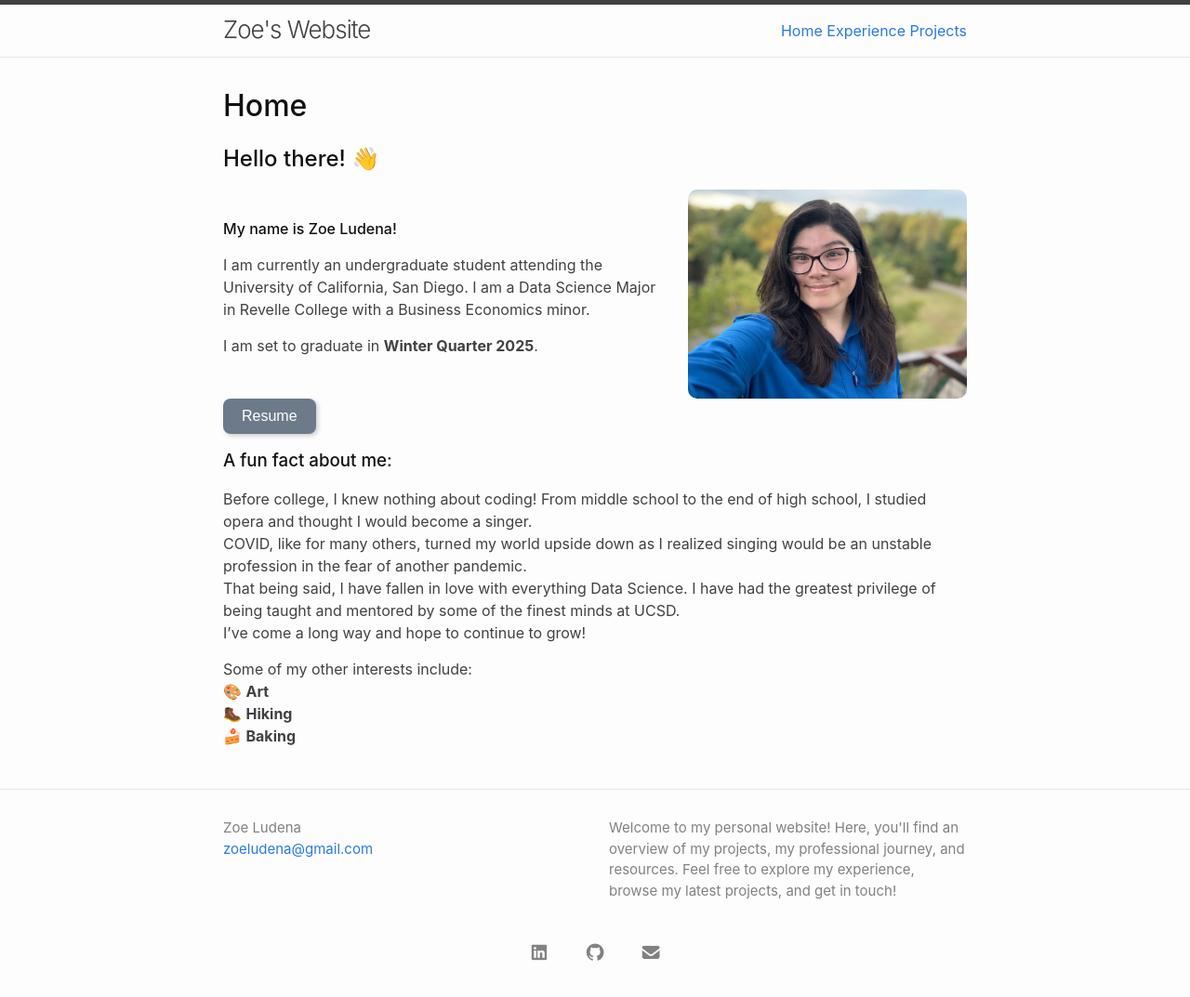
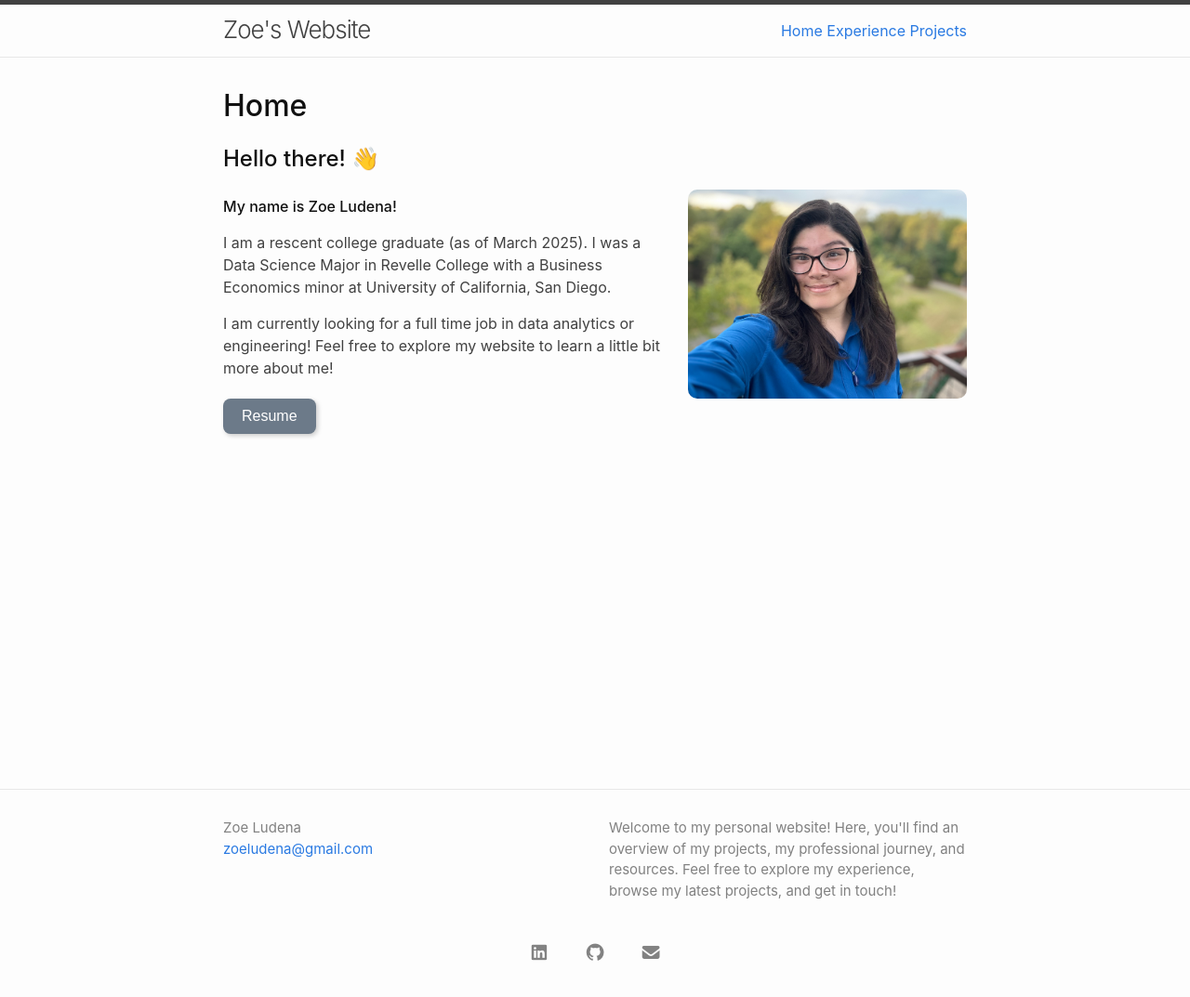
Before and after one commit to zoeludena/zoeludena.github.io, a Jekyll site: the page built from index.md, in a window 1280 px wide and 1090 px high. Shown: the top 1073 px of the window at 93% size. Built offline with Jekyll 4.4.1, drawn with Linux system fonts in a browser that asks for light colours.

Commit message:
Update index.md

```diff
--- a/index.md
+++ b/index.md
@@ -9,8 +9,8 @@ title: Home
 
    <div style="max-width: 60%;">
        <h4>My name is Zoe Ludena!</h4>
-       <p>I am currently an undergraduate student attending the University of California, San Diego. I am a Data Science Major in Revelle College with a Business Economics minor.</p>
-       <p>I am set to graduate in <strong>Winter Quarter 2025</strong>.</p>
+       <p>I am a rescent college graduate (as of March 2025). I was a Data Science Major in Revelle College with a Business Economics minor at University of California, San Diego.</p>
+       <p>I am currently looking for a full time job in data analytics or engineering! Feel free to explore my website to learn a little bit more about me!</p>
    </div>
 
    <img src="/assets/images/portrait.jpg"
@@ -24,17 +24,6 @@ title: Home
                 Resume
             </button>
         </a>
-
-### A fun fact about me:
-Before college, I knew nothing about coding! From middle school to the end of high school, I studied opera and thought I would become a singer.
-COVID, like for many others, turned my world upside down as I realized singing would be an unstable profession in the fear of another pandemic.
-That being said, I have fallen in love with everything Data Science. I have had the greatest privilege of being taught and mentored by some of the finest minds at UCSD.
-I've come a long way and hope to continue to grow!
-
-Some of my other interests include:
-🎨 **Art**
-🥾 **Hiking**
-🍰 **Baking**
 
 
 <script type="text/javascript" async
```
